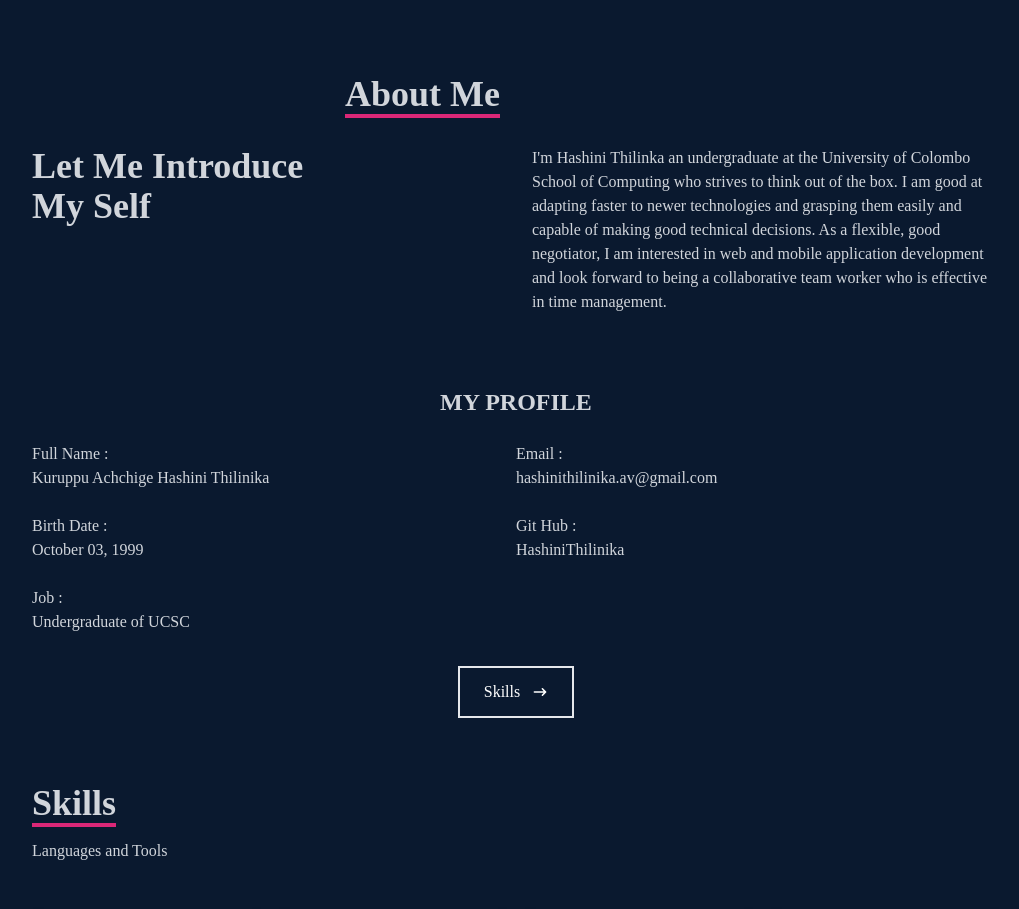
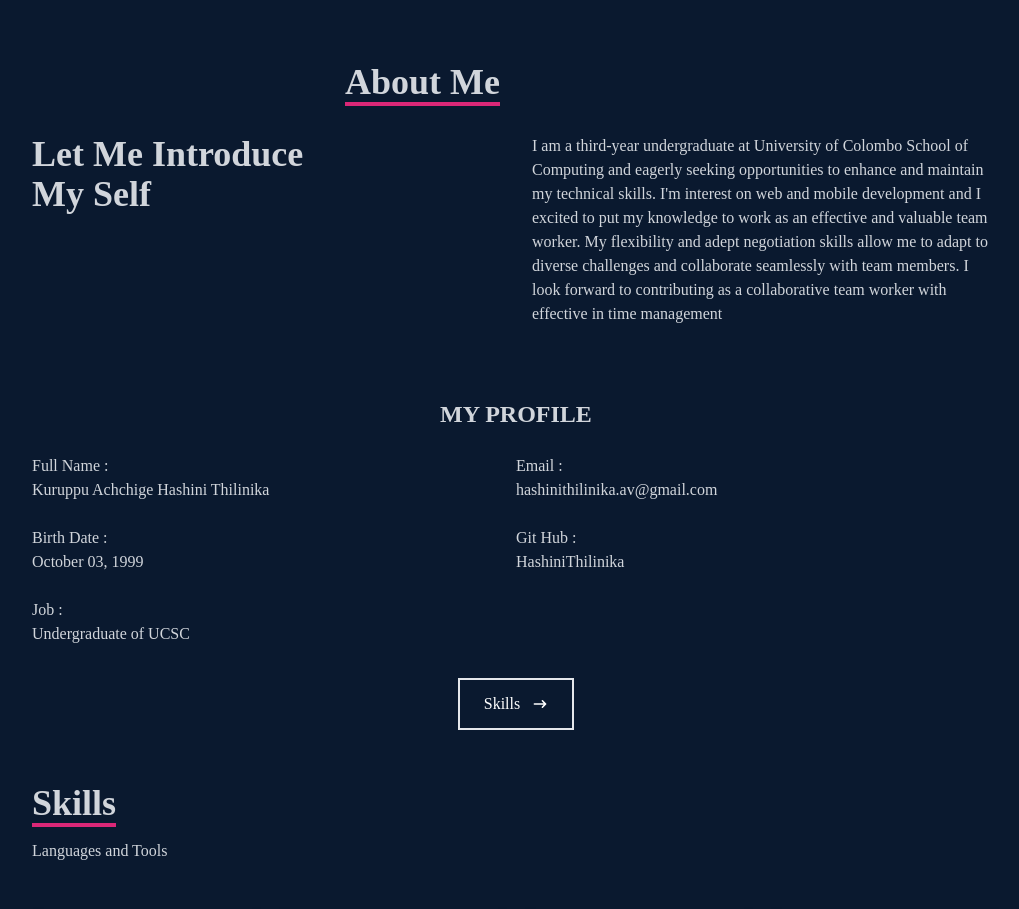
Before and after one commit to hashii99/Portfolio, a React (Create React App) app: page / in a window 1280 px wide. Shown: the part 880-1789 px from the top of the page, without its empty margins (124-1143 px from the left). Built offline with nearby package versions, Linux system fonts and the light colour scheme; the HTML template or start-up script is replaced by a standard one.

Commit message:
change about para

```diff
--- a/src/components/About.js
+++ b/src/components/About.js
@@ -18,11 +18,10 @@ const About = () => {
                         <p>Let Me Introduce<br /> My Self </p>
                     </div>
                     <div>
-                        <p>I'm Hashini Thilinka an undergraduate at the University of Colombo School of Computing
-                            who strives to think out of the box.
-                            I am good at adapting faster to newer technologies and grasping them easily and capable of making good technical decisions.
-                            As a flexible, good negotiator, I am interested in web and mobile application development
-                            and look forward to being a collaborative team worker who is effective in time management.
+                        <p>I am a third-year undergraduate at University of Colombo School of Computing and eagerly seeking opportunities to enhance and maintain my technical skills.
+                             I'm interest on web and mobile development and I excited to put my knowledge to work as an effective and valuable team worker.
+                             My flexibility and adept negotiation skills allow me to adapt to diverse challenges and collaborate seamlessly with team members.
+                             I look forward to contributing as a collaborative team worker with effective in time management
                         </p>
                     </div>
                 </div><br/><br /><br />
```
